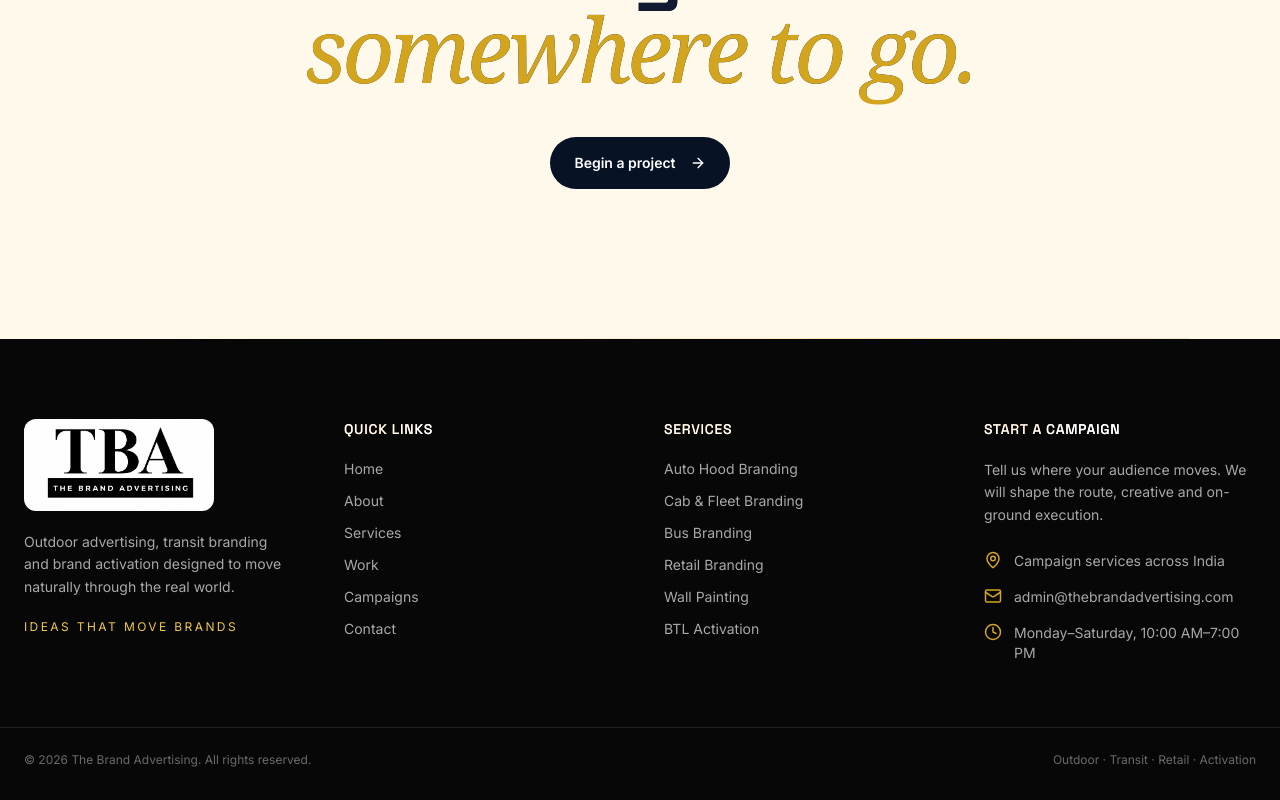
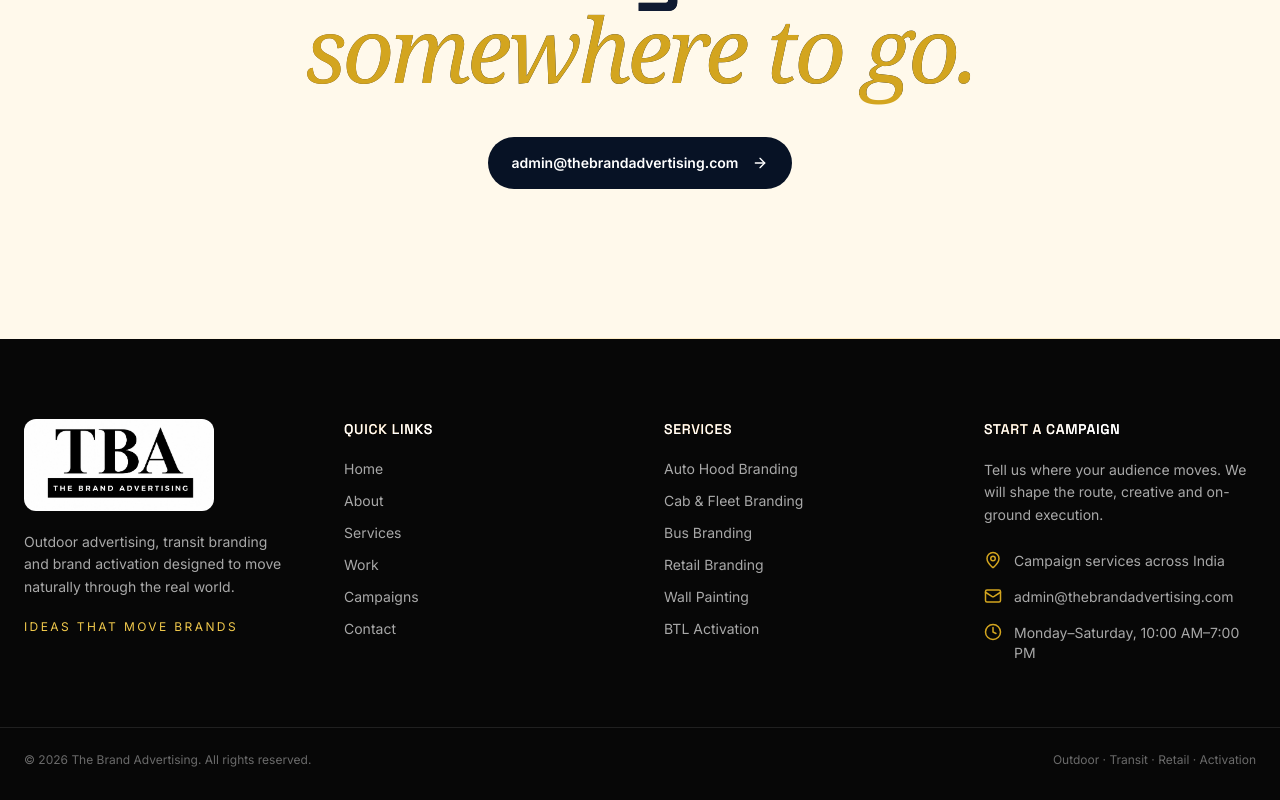
Before and after one commit to paswannishant7-spec/the-brand-advertising-website, a React (Vite) app: page /contact in a window 1280 px wide. Shown: the part 5339-6139 px from the top of the page. Built offline with nearby package versions, Linux system fonts and the light colour scheme.

Commit message:
Add email CTA to final screen

```diff
--- a/src/pages/Home.jsx
+++ b/src/pages/Home.jsx
@@ -224,9 +224,13 @@ export default function Home() {
           <img src={`${import.meta.env.BASE_URL}tba-logo.jpg`} alt="TBA — The Brand Advertising" className="tba-cta-logo" />
           <p>Have a story worth moving?</p>
           <h2>Let&rsquo;s give it<br /><em>somewhere to go.</em></h2>
-          <Link to="/contact" className="nature-button nature-button-dark">
-            Begin a project <ArrowRight size={16} />
-          </Link>
+          <a
+            href="mailto:admin@thebrandadvertising.com?subject=Campaign%20Enquiry%20for%20TBA"
+            className="nature-button nature-button-dark"
+            aria-label="Email The Brand Advertising"
+          >
+            admin@thebrandadvertising.com <ArrowRight size={16} />
+          </a>
         </motion.div>
       </section>
     </main>
```
